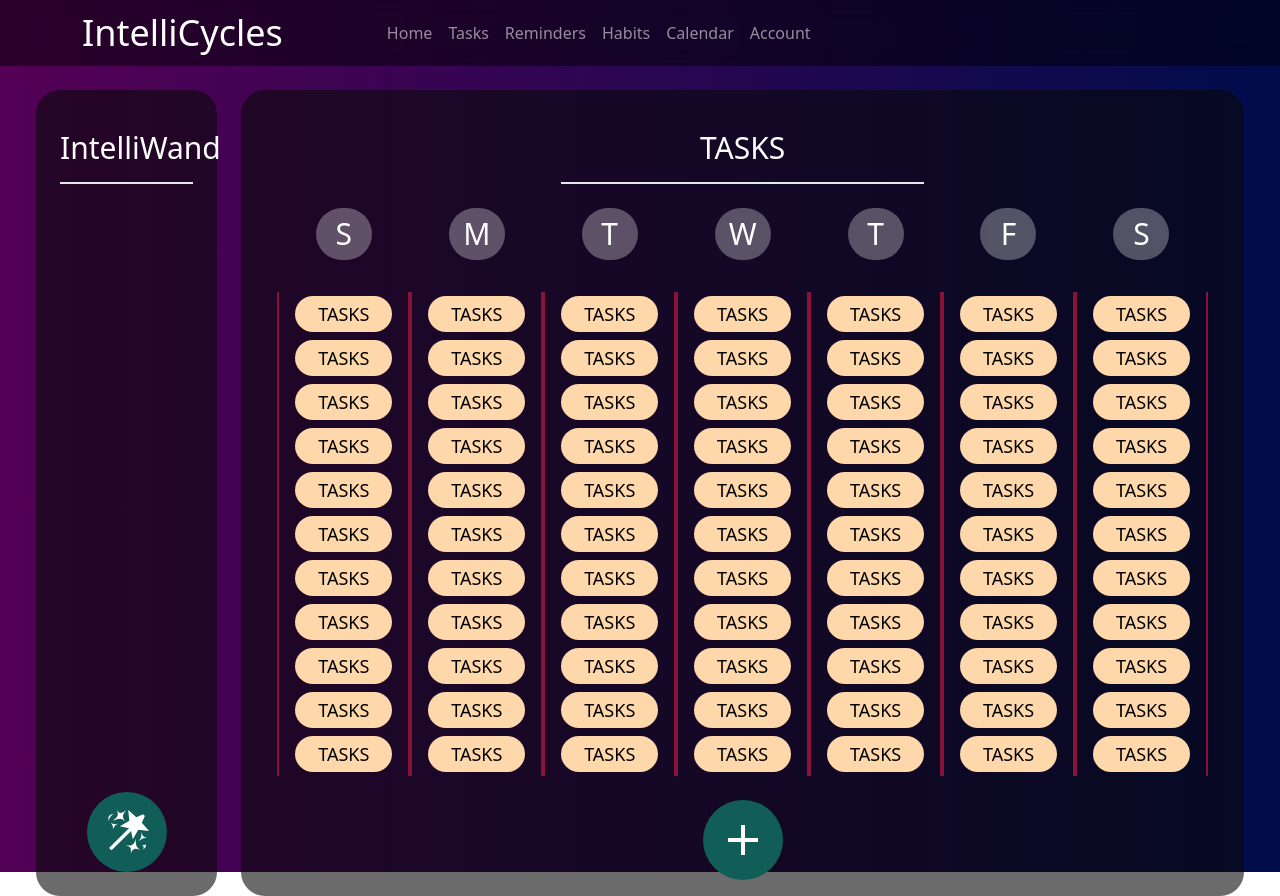
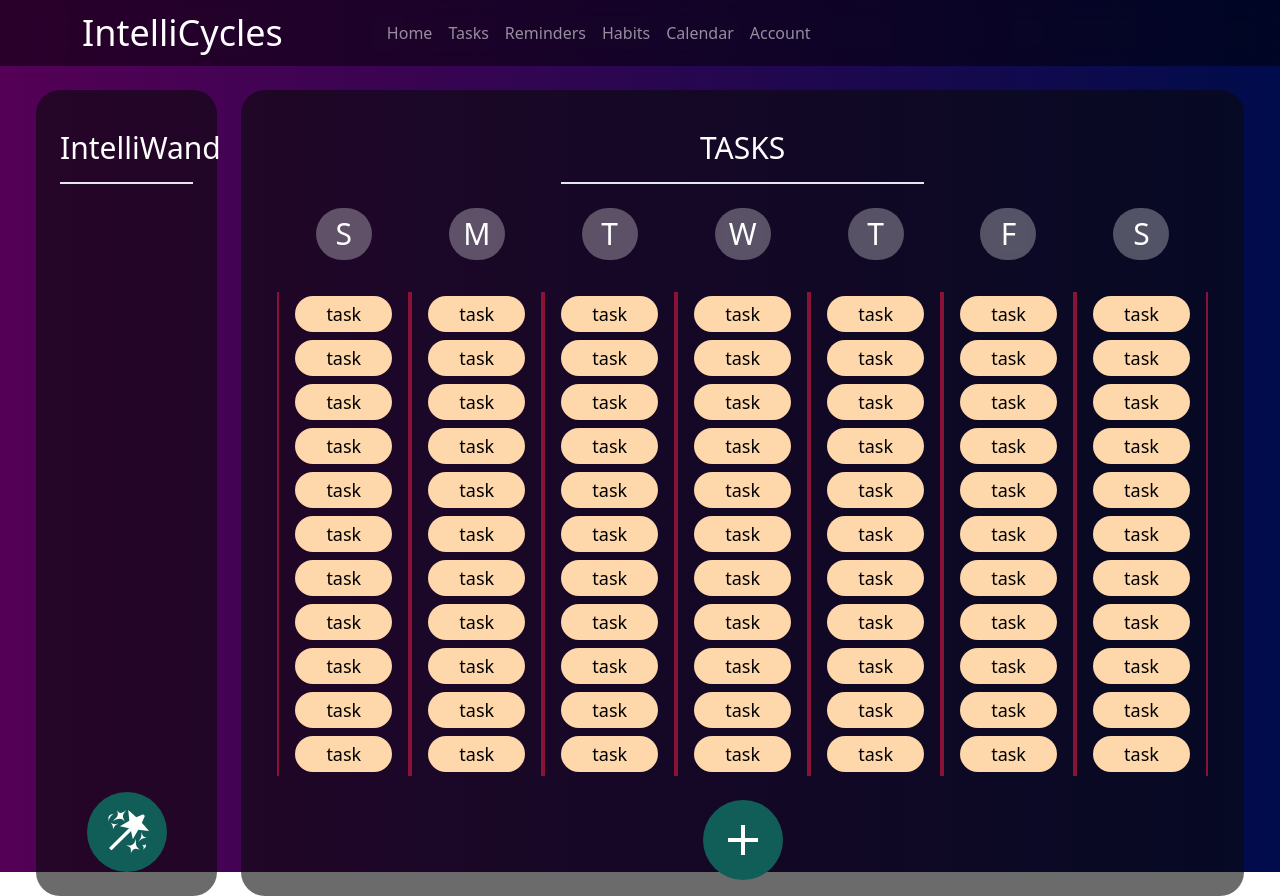
Before and after one commit to yemregumus/IntelliCycles, a React (Vite) app in the folder Frontend/: page /tasks in a window 1280 px wide. Built offline with nearby package versions, Linux system fonts and the light colour scheme; no server answers; sample sign-in values are in the browser's storage.

Commit message:
correct form to be displayed bug corrected

```diff
--- a/Frontend/src/components/Badge.jsx
+++ b/Frontend/src/components/Badge.jsx
@@ -4,12 +4,13 @@ import EditDialog from "./EditForms/EditDialog"
 
 const Badge = ({type}) =>{
     const [showEditDialog, setShowEditDialog] = useState(false);
+    type=type.toLowerCase()
     return(
         <div>
             <div  onClick={() => setShowEditDialog(true)} className="text-lg rounded-full bg-orange-200 hover:bg-orange-400 text-black transition duration-150 m-1 p-1">
-                {type}
+                {type ? type : "HOME"}
             </div>
-            <EditDialog show={showEditDialog} type={type} handleClose={() => setShowEditDialog(false)}/>
+            <EditDialog show={showEditDialog} type={type ? type : "task"} handleClose={() => setShowEditDialog(false)}/>
         </div>
     )
 }
--- a/Frontend/src/components/EditForms/EditDialog.jsx
+++ b/Frontend/src/components/EditForms/EditDialog.jsx
@@ -35,6 +35,7 @@ const EditDialog = ({show, type, handleClose}) =>{
     };
 
     const renderFormSection = () => {
+        console.log(type)
         switch (type) {
           case "reminder":
             return <EditReminderForm formData={formData} handleChange={handleChange} />;
--- a/Frontend/src/components/Schedule.jsx
+++ b/Frontend/src/components/Schedule.jsx
@@ -27,7 +27,7 @@ const Schedule = ({type=""}) => {
           {[...Array(numRows)].map((_, rowIndex) => (
             <Row key={rowIndex}>
               {[...Array(numCols)].map((_, colIndex) => (
-                <Col key={colIndex} className="border-x-2 border-rose-900 text-3xl"><Badge type= {title}/></Col>
+                <Col key={colIndex} className="border-x-2 border-rose-900 text-3xl"><Badge type= {type}/></Col>
               ))}
             </Row>
           ))}
```
